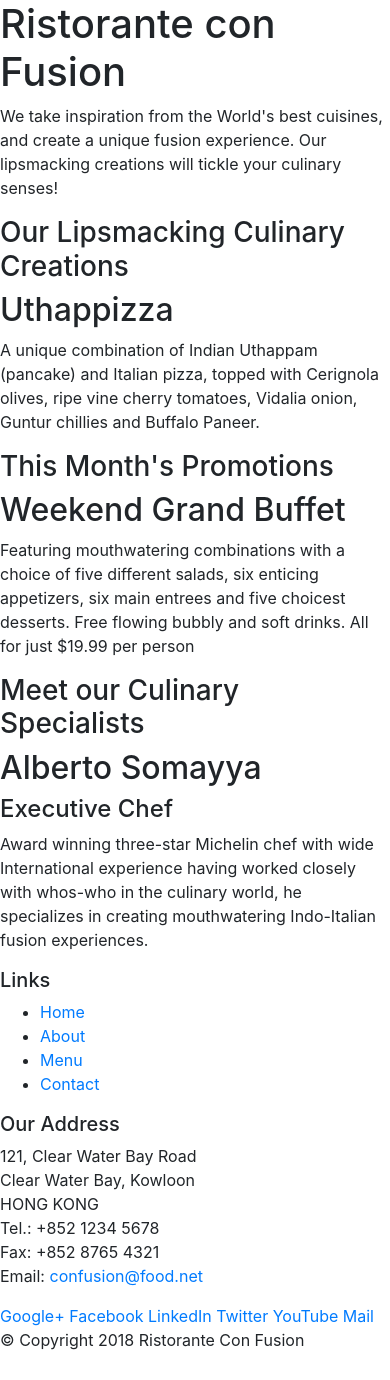
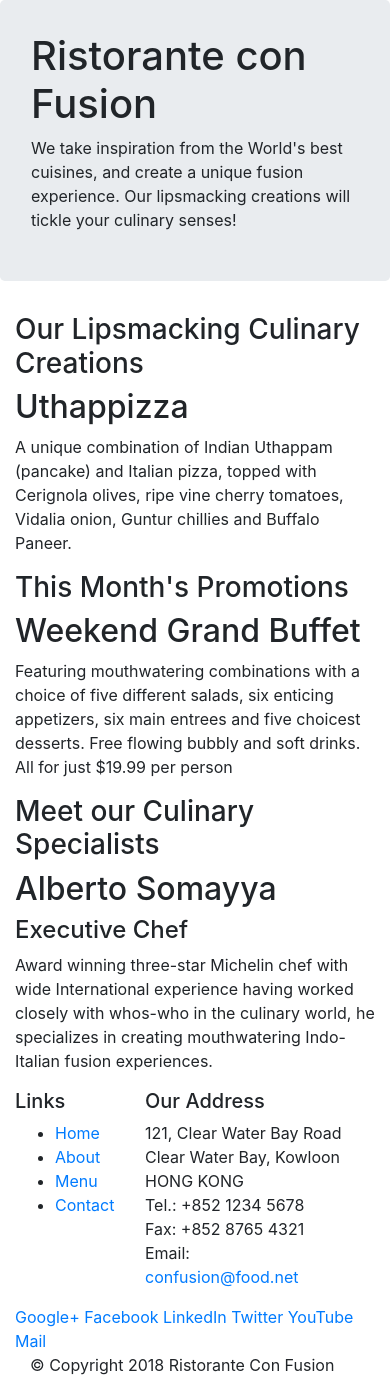
Before and after one commit to joelmarvi/bootstrap-coursera, a website: page index.html in a window 390 px wide. Drawn offline with nearby package versions, Linux system fonts and the light colour scheme.

Commit message:
Enable responsiveness

```diff
--- a/index.html
+++ b/index.html
@@ -14,46 +14,46 @@
 
 <body>
 
-    <header>
-        <div>
-            <div>
-                <div>
+    <header class="jumbotron">
+        <div class="container">
+            <div class="row">
+                <div class="col-12 col-sm-6">
                     <h1>Ristorante con Fusion</h1>
                     <p>We take inspiration from the World's best cuisines, and create a unique fusion experience. Our lipsmacking creations will tickle your culinary senses!</p>
                 </div>
-                <div>
+                <div class="col-12 col-sm">
                 </div>
             </div>
         </div>
     </header>
 
-    <div>
-        <div>
-            <div>
+    <div class="container">
+        <div class="row">
+            <div class="col-12 col-sm-4 col-med-3">
                 <h3>Our Lipsmacking Culinary Creations</h3>
             </div>
-            <div>
+            <div class="col col-sm col-md">
                 <h2>Uthappizza</h2>
                 <p>A unique combination of Indian Uthappam (pancake) and Italian pizza, topped with Cerignola olives, ripe vine cherry tomatoes, Vidalia onion, Guntur chillies and Buffalo Paneer.</p>
             </div>
         </div>
 
 
-        <div>
-            <div>
+        <div class="row">
+            <div class="col-12 col-sm-4 col-med-3">
                 <h3>This Month's Promotions</h3>
             </div>
-            <div>
+            <div class="col col-sm col-md">
                 <h2>Weekend Grand Buffet</h2>
                 <p>Featuring mouthwatering combinations with a choice of five different salads, six enticing appetizers, six main entrees and five choicest desserts. Free flowing bubbly and soft drinks. All for just $19.99 per person </p>
             </div>
         </div>
 
-        <div>
-            <div>
+        <div class="row">
+            <div class="col-12 col-sm-4 col-med-3">
                 <h3>Meet our Culinary Specialists</h3>
             </div>
-            <div>
+            <div class="col col-sm col-md">
                 <h2>Alberto Somayya</h2>
                 <h4>Executive Chef</h4>
                 <p>Award winning three-star Michelin chef with wide International experience having worked closely with whos-who in the culinary world, he specializes in creating mouthwatering Indo-Italian fusion experiences. </p>
@@ -62,9 +62,9 @@
     </div>
 
     <footer>
-        <div>
-            <div>
-                <div>
+        <div class="container">
+            <div class="row">
+                <div class="col-4 col-sm-2">
                     <h5>Links</h5>
                     <ul>
                         <li><a href="#">Home</a></li>
@@ -73,7 +73,7 @@
                         <li><a href="#">Contact</a></li>
                     </ul>
                 </div>
-                <div>
+                <div class="col-7 col-sm-5">
                     <h5>Our Address</h5>
                     <address>
 		              121, Clear Water Bay Road<br>
@@ -84,7 +84,7 @@
 		              Email: <a href="mailto:confusion@food.net">confusion@food.net</a>
 		           </address>
                 </div>
-                <div>
+                <div class="col-12 col-sm-4">
                     <div>
                         <a href="http://google.com/+">Google+</a>
                         <a href="http://www.facebook.com/profile.php?id=">Facebook</a>
@@ -96,7 +96,7 @@
                 </div>
            </div>
            <div>
-                <div>
+                <div class="col-auto" >
                     <p>© Copyright 2018 Ristorante Con Fusion</p>
                 </div>
            </div>
```
